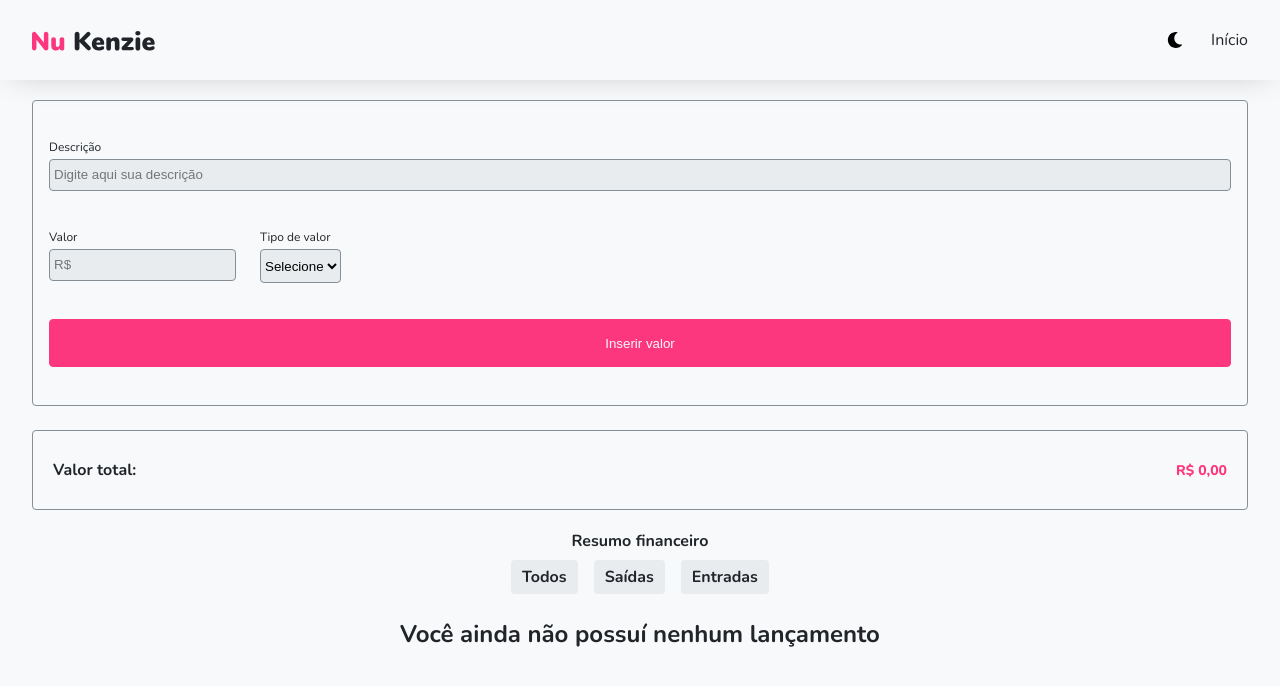
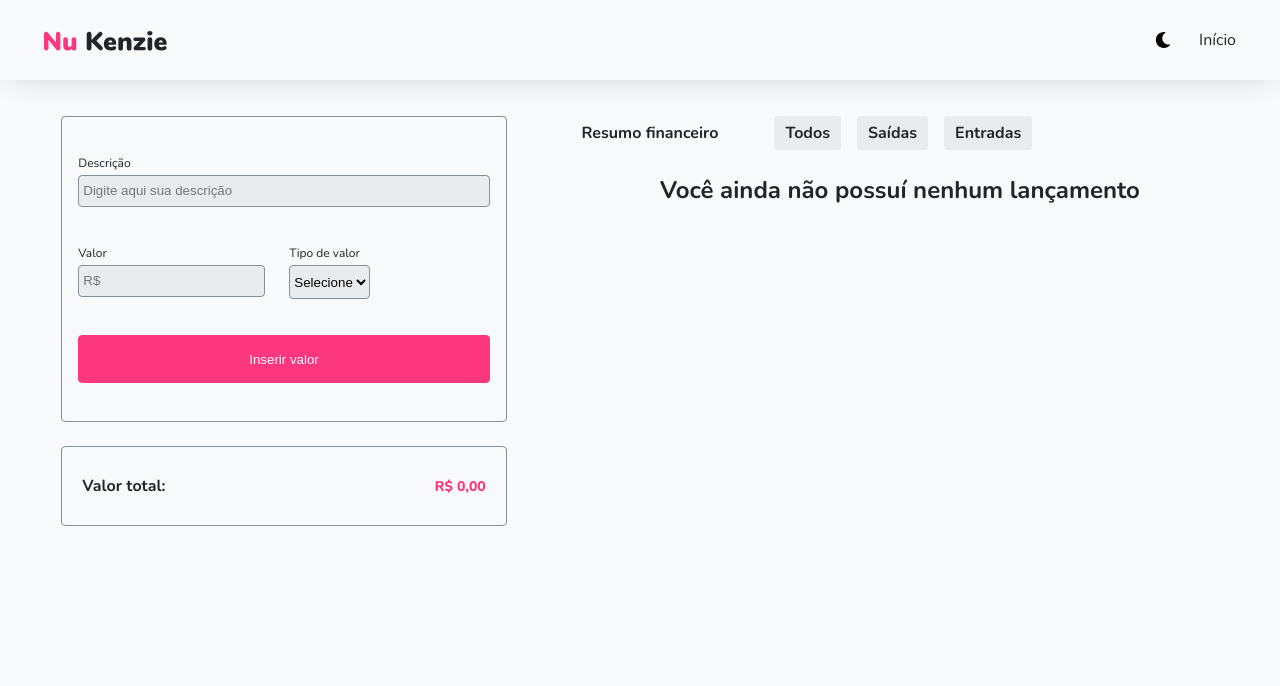
Before and after one commit to CarlaZola/nu-kenzie-carlazola, a React (Vite) app: page /dashboard in a window 1280 px wide. Shown: the top 686 px of the page. Built offline with nearby package versions, Linux system fonts and the light colour scheme.

Commit message:
fix: styled for desktop

```diff
--- a/src/components/Form/styleForm.js
+++ b/src/components/Form/styleForm.js
@@ -13,7 +13,6 @@ const SectionForm = styled.section`
         display: flex;
         flex-direction: column;
         gap: .25rem;
-
     }
 
     .content_inputDescription, .input_value, .input_typeValue{
@@ -35,7 +34,6 @@ const SectionForm = styled.section`
     label{
         font-size: var(--font2);
         color: ${({theme}) => theme.colors.colorGrey1};
-
     }
 
     input:focus{
@@ -45,7 +43,6 @@ const SectionForm = styled.section`
     input{
         padding: .0187rem .25rem;
         height: 1.8125rem;
-
     }
 
     select{
@@ -72,6 +69,10 @@ const SectionForm = styled.section`
         color: ${({theme}) => theme.colors.colorMessageError}
     }
 
+    @media(min-width: 768px){
+        width: 87%;
+    }
+
 `
 
 export default SectionForm
--- a/src/components/Header/header.js
+++ b/src/components/Header/header.js
@@ -10,6 +10,7 @@ const HeaderDash = styled.header`
     padding: 0 1.125rem;
     box-shadow: 0px 4px 32px -12px rgba(0, 0, 0, 0.25);
     margin-bottom: 1.25rem;
+    background-color: ${({theme}) => theme.colors.colorGrey4};
 
     .navBar_Header{
         display: flex;
@@ -25,9 +26,9 @@ const HeaderDash = styled.header`
         cursor: pointer;
     }
 
-    @media (min-width: 768px){
+    @media (min-width: 1024px){
         height: 5rem;
-        padding: 0 2rem;
+        padding: 0 2.75rem;
     }
 `
 
--- a/src/components/ListTransaction/CardTransaction/cardTransaction.js
+++ b/src/components/ListTransaction/CardTransaction/cardTransaction.js
@@ -63,6 +63,21 @@ const TransactionCard = styled.li`
         width: .625rem;
         height: .625rem;
     }
+
+    @media(min-width: 768px){
+        flex-direction: row;
+        justify-content: space-between;
+        padding: 2rem;
+
+        .content_value{
+        display:flex;
+        flex-direction: row;
+        align-items: flex-start;
+        gap: 3rem;
+        }
+    }
+
+
 `
 
 export default TransactionCard
--- a/src/components/ListTransaction/listTransactionStyle.js
+++ b/src/components/ListTransaction/listTransactionStyle.js
@@ -17,6 +17,10 @@ const StyleListTransaction = styled.section`
 
     }
 
+    @media(min-width: 1024px){
+        width: 90%;
+    }
+
 `
 
 export default StyleListTransaction
--- a/src/components/NavBar/navBar.js
+++ b/src/components/NavBar/navBar.js
@@ -7,6 +7,7 @@ const SectionNav = styled.section`
     flex-direction: column;
     align-items: center;
     gap: .5rem;
+
 
     h2{
         font-size: var(--fontDefault);
@@ -26,6 +27,19 @@ const SectionNav = styled.section`
         border: 1px solid transparent;
         color : var(--colorGrey1);
         font-weight: 600;
+        cursor: pointer;
+    }
+
+    li:hover{
+        background-color: var(--colorPrimary);
+        color : var(--colorGrey4);
+    }
+
+    @media(min-width: 1024px){
+        flex-direction: row;
+        justify-content: flex-start;
+        padding: 0 1rem;
+        gap: 3.5rem;
     }
 
 `
--- a/src/components/TotalMoney/totalMoney.js
+++ b/src/components/TotalMoney/totalMoney.js
@@ -25,6 +25,11 @@ const CardTotalMoney = styled.section`
         color: var(--colorPrimary);
         font-weight: 800;
     }
+
+    @media(min-width: 768px){
+        width: 87%;
+    }
+
 `
 
 export default CardTotalMoney
--- a/src/pages/Dashboard/dashboard.js
+++ b/src/pages/Dashboard/dashboard.js
@@ -2,7 +2,40 @@ import styled from "styled-components";
 
  const StyledDashboard = styled.main`
     min-height: 100vh;
+    min-width: 100vw;
     background-color: ${({theme}) => theme.colors.colorGrey4};
+    display: flex;
+    flex-direction: column;
+
+    .container{
+        min-height: 100vh;
+        min-width: 100vw;
+        background-color: ${({theme}) => theme.colors.colorGrey4};
+    }
+
+   @media(min-width: 768px){
+        .container{
+            display: flex;
+            justify-content: center;
+            min-width: 100vw;
+            gap: .5rem;
+            margin-top: 1rem;
+        }
+
+        .box_left{
+            width: 45%;
+        }
+
+        .box_rigth{
+            width: 55%;
+        }
+   }
+
+   @media(min-width: 1024px){
+    .box_left{
+            width: 40%;
+        }
+   }
 `
 
 
--- a/src/pages/Dashboard/index.jsx
+++ b/src/pages/Dashboard/index.jsx
@@ -14,7 +14,9 @@ function Dashboard({newTransaction, listTransaction, typeOfEntries,  setFiltered
             theme={theme}
             setTheme={setTheme}
             />
+        <div className="container">
 
+             <div className="box_left">
                 <Form
                 newTransaction={newTransaction}
                 />
@@ -22,7 +24,10 @@ function Dashboard({newTransaction, listTransaction, typeOfEntries,  setFiltered
                 <TotalMoney
                 totalValue={totalValue}
                 />
+            </div>
 
+
+            <div className="box_rigth">
                 <NavBarCategories
                 typeOfEntries={typeOfEntries}
                 setFilteredTransactions={setFilteredTransactions}
@@ -32,6 +37,9 @@ function Dashboard({newTransaction, listTransaction, typeOfEntries,  setFiltered
                 filterByTransactionType={filterByTransactionType}
                 removeTransaction={removeTransaction}
                  />
+            </div>
+
+        </div>
         </StyledDashboard>
     )
 }
--- a/src/styles/global.js
+++ b/src/styles/global.js
@@ -33,6 +33,7 @@ const Global = createGlobalStyle`
     body{
         min-height: 100vh;
         min-width: 100%;
+        overflow-x: hidden;
     }
 
     a{
```
Lines whose indentation alone changed are shown as unchanged.
